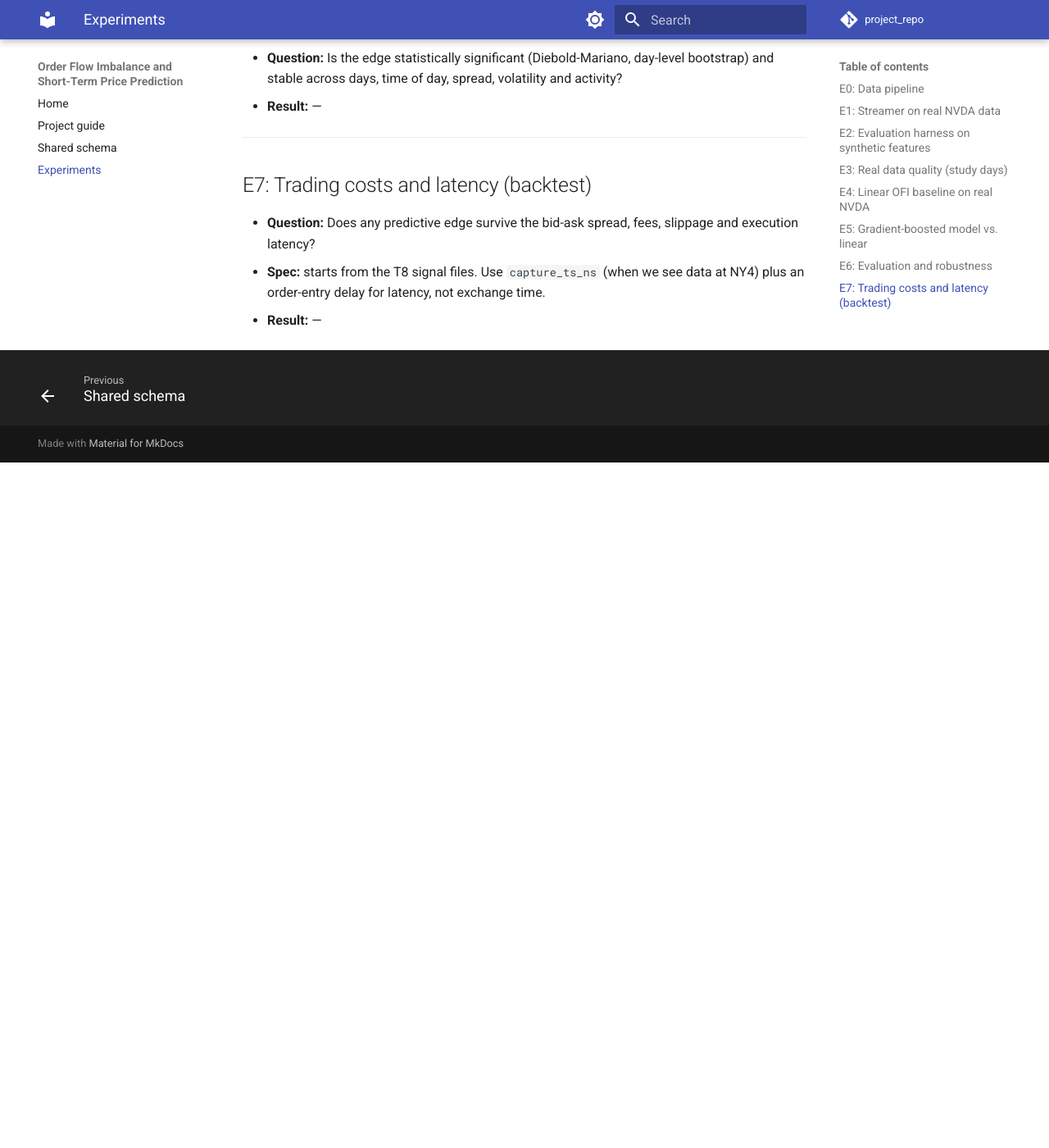
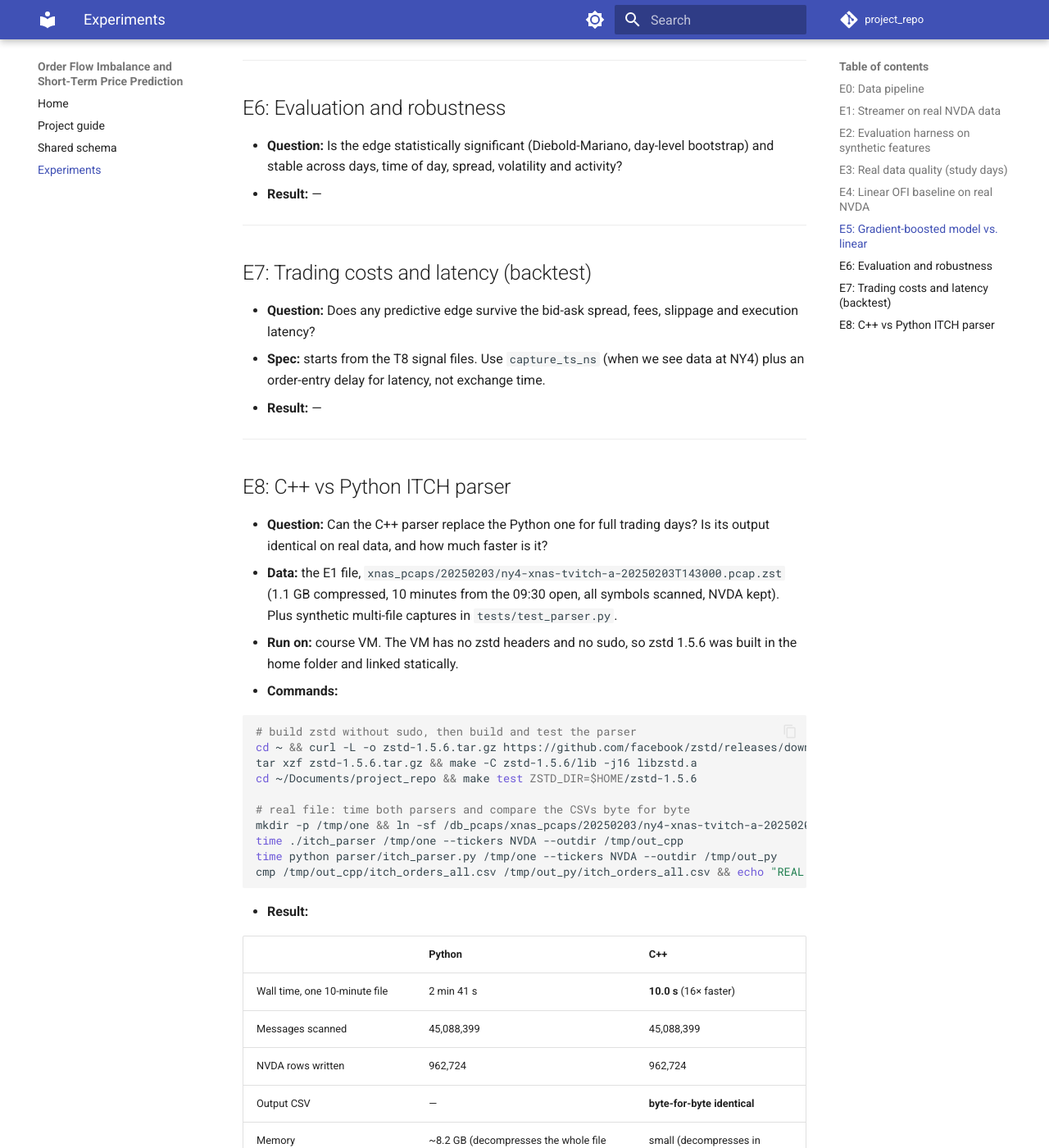
Before and after one commit to FIN-556-Market-Microstructures/project_repo, an MkDocs documentation site: the page built from docs/experiments.md, in a window 1280 px wide and 1400 px high, scrolled down 5529 px. Shown: the whole window at 82% size. Built offline with MkDocs 1.6.1 and Material for MkDocs 9.7.7, drawn with Linux system fonts in a browser that asks for light colours; emoji names are drawn with the system emoji font; comment, search, counter and statistics services are not loaded; before the commit the page ends 6093 px from its top, so only the background shows below that; some of the changed text lies outside the part shown.

Commit message:
Docs: E8 C++ vs Python ITCH parser (identical on real data, 16x faster)
Records the VM run: 10.0 s vs 2 min 41 s on the 1.1 GB E1 file, byte-for-byte
identical CSV, make test and multi-file parity passing, how zstd was built
without sudo, and the file-boundary bug found in the first full-day pilot.

Co-Authored-By: Claude Opus 5.5 <noreply@anthropic.com>

````diff
--- a/docs/experiments.md
+++ b/docs/experiments.md
@@ -15,6 +15,7 @@ row to the index.
 | E5 | [Gradient-boosted model vs. linear](#e5-gradient-boosted-model-vs-linear) | :white_circle: Not started (T6) |
 | E6 | [Evaluation and robustness](#e6-evaluation-and-robustness) | :white_circle: Not started (T7) |
 | E7 | [Trading costs and latency (backtest)](#e7-trading-costs-and-latency-backtest) | :white_circle: Not started (final step, after T8) |
+| E8 | [C++ vs Python ITCH parser](#e8-c-vs-python-itch-parser) | :white_check_mark: Identical output on real NVDA data; C++ 16× faster (10 s vs 2 min 41 s per file); file-boundary bug found and fixed |
 
 ---
 
@@ -25,7 +26,7 @@ Preparation steps, not a test. Each row feeds the next.
 | Step | Script | Output | Status |
 |---|---|---|---|
 | Synthetic order book data | `scripts/generate_nvda_synthetic.py` | `data/synthetic/nvda_lob_1ms.csv` | :white_check_mark: Done |
-| Parse raw ITCH captures | `parser/itch_parser.py` (or `parser/itch_parser.cpp`) | `data/bronze/itch_orders_*.csv` | :white_check_mark: Done |
+| Parse raw ITCH captures | `parser/itch_parser.cpp` (Python `parser/itch_parser.py` is the reference) | `data/bronze/itch_orders_*.csv` | :white_check_mark: Done; C++ validated, 16× faster ([E8](#e8-c-vs-python-itch-parser)) |
 | Stream in time order, shared schema | `src/streamer/` | batches in memory | :white_check_mark: Done ([E1](#e1-streamer-on-real-nvda-data)) |
 | Agree shared schema (Ticket 2) | [`docs/schema.md`](schema.md), `src/streamer/schema.py` | — | :hourglass: Proposed, waiting for team 👍 |
 | Synthetic data in the shared schema | `python -m streamer.convert` | `data/synthetic/nvda_{messages,book,trades}.parquet` | :white_check_mark: Done |
@@ -191,3 +192,62 @@ python scripts/data_quality.py data/silver --markdown --csv data/quality.csv
 - **Spec:** starts from the T8 signal files. Use `capture_ts_ns` (when we see
   data at NY4) plus an order-entry delay for latency, not exchange time.
 - **Result:** —
+
+---
+
+## E8: C++ vs Python ITCH parser
+
+- **Question:** Can the C++ parser replace the Python one for full trading
+  days? Is its output identical on real data, and how much faster is it?
+- **Data:** the E1 file,
+  `xnas_pcaps/20250203/ny4-xnas-tvitch-a-20250203T143000.pcap.zst`
+  (1.1 GB compressed, 10 minutes from the 09:30 open, all symbols scanned,
+  NVDA kept). Plus synthetic multi-file captures in `tests/test_parser.py`.
+- **Run on:** course VM. The VM has no zstd headers and no sudo, so zstd
+  1.5.6 was built in the home folder and linked statically.
+- **Commands:**
+
+```bash
+# build zstd without sudo, then build and test the parser
+cd ~ && curl -L -o zstd-1.5.6.tar.gz https://github.com/facebook/zstd/releases/download/v1.5.6/zstd-1.5.6.tar.gz
+tar xzf zstd-1.5.6.tar.gz && make -C zstd-1.5.6/lib -j16 libzstd.a
+cd ~/Documents/project_repo && make test ZSTD_DIR=$HOME/zstd-1.5.6
+
+# real file: time both parsers and compare the CSVs byte for byte
+mkdir -p /tmp/one && ln -sf /db_pcaps/xnas_pcaps/20250203/ny4-xnas-tvitch-a-20250203T143000.pcap.zst /tmp/one/
+time ./itch_parser /tmp/one --tickers NVDA --outdir /tmp/out_cpp
+time python parser/itch_parser.py /tmp/one --tickers NVDA --outdir /tmp/out_py
+cmp /tmp/out_cpp/itch_orders_all.csv /tmp/out_py/itch_orders_all.csv && echo "REAL FILE: identical"
+```
+
+- **Result:**
+
+| | Python | C++ |
+|---|---|---|
+| Wall time, one 10-minute file | 2 min 41 s | **10.0 s** (16× faster) |
+| Messages scanned | 45,088,399 | 45,088,399 |
+| NVDA rows written | 962,724 | 962,724 |
+| Output CSV | — | **byte-for-byte identical** |
+| Memory | ~8.2 GB (decompresses the whole file first) | small (decompresses in pieces) |
+| `make test` golden test (one file) | — | passed |
+| Multi-file parity tests (9) | — | passed |
+
+- **File-boundary bug, found and fixed along the way.** The first full-day
+  pilot printed `MoldUDP64 session changed: tracking state reset` between
+  consecutive files. The Python parser tracked the feed session inside the
+  per-file reader, so every 10-minute file boundary looked like a new
+  session. It wiped the order book and symbol map, and executes, cancels and
+  deletes of earlier orders lost their side and price. The session and
+  expected sequence number are now carried across files in both parsers,
+  which also lets gaps *between* files be detected. `tests/test_parser.py`
+  builds two-file captures that fail on the old Python parser. Single-file
+  results (E1, the T1 book check) were not affected.
+- **Interpretation:**
+    - Use the C++ parser for full days:
+      `scripts/build_days.py ... --parser-bin ./itch_parser`. A full day
+      parses in roughly 4 minutes instead of 1–2 hours, and all 61 study
+      days in about 3 CPU-hours instead of ~50.
+    - The Python parser stays as the reference implementation. Any change to
+      parsing must keep `make test` passing.
+    - With parsing this fast, the slowest steps are now conversion to Parquet
+      and the book rebuild (Python).
````
